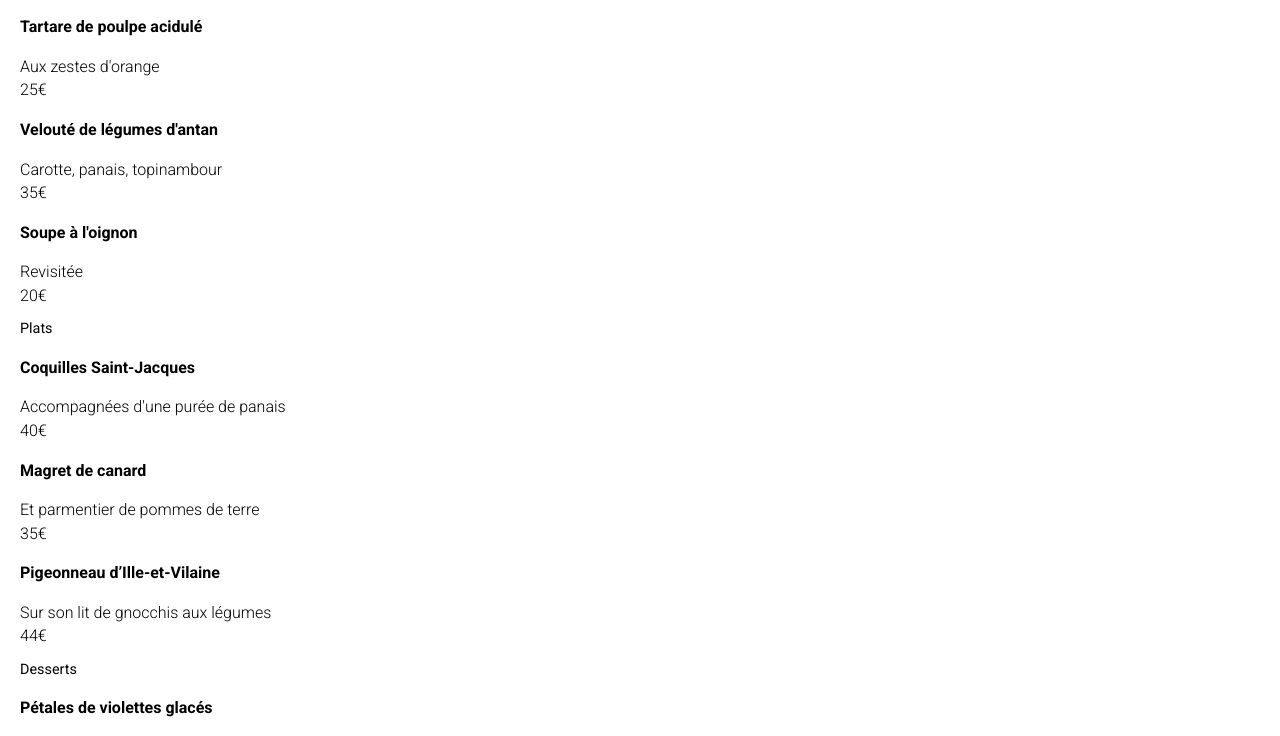
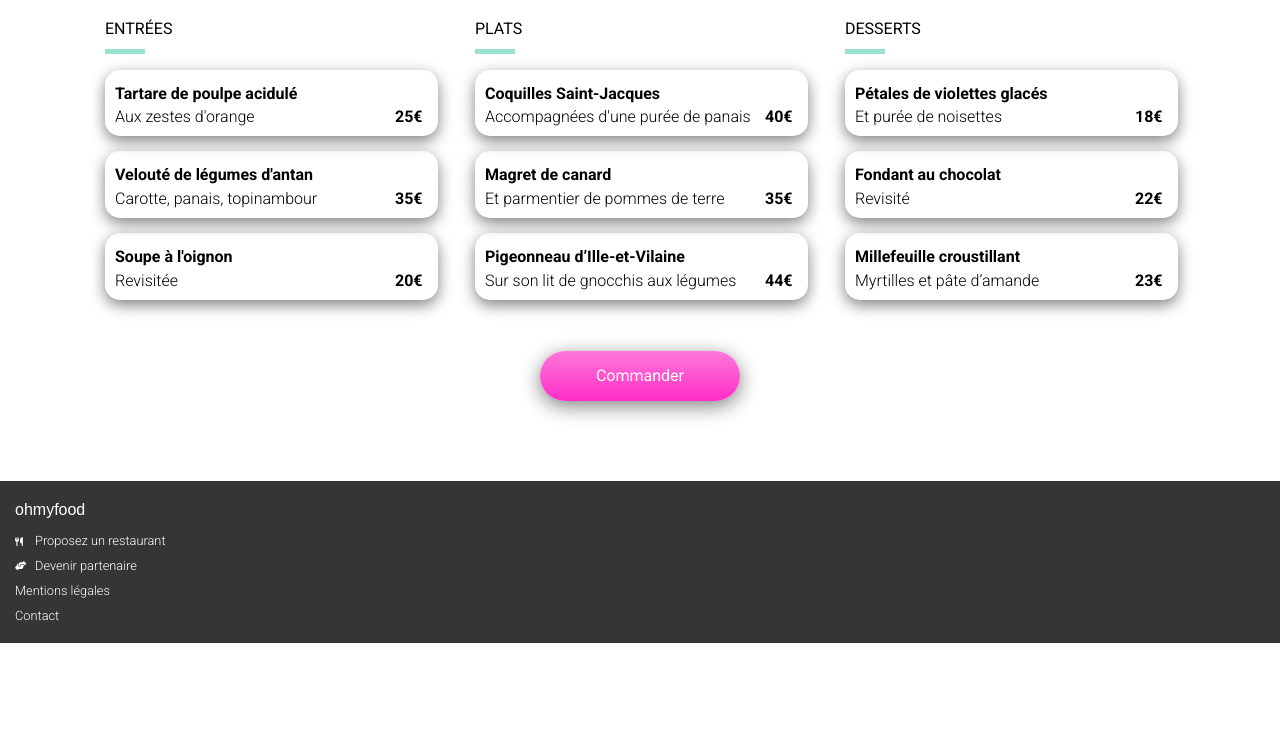
Before and after one commit to FebScap/NicolasVanhorle_P3_10032022, a website: page menus/aLaFrancaise.html in a window 1280 px wide. Shown: the part 976-1712 px from the top of the page. After the commit the page ends 1619 px from the top, so only its background shows below. Drawn offline with Linux system fonts and the light colour scheme; a web font is replaced by a local one.

Commit message:
feat(scss): suite pages menu

```diff
--- a/menus/aLaFrancaise.html
+++ b/menus/aLaFrancaise.html
@@ -44,71 +44,101 @@
           />
         </div>
         <h2 class="menu__title section__title">À la française</h2>
+
+        <div class="menu__storage">
           <!--Entrées-->
+          <div class="menu__section">
             <h3 class="menu__subtitle">Entrées</h3>
             <ul class="menu__box">
               <li class="card">
                 <h4 class="card__title">Tartare de poulpe acidulé</h4>
+                <div class="card__box">
                   <p class="card__text">Aux zestes d'orange</p>
                   <p class="card__price">25€</p>
+                </div>
               </li>
 
               <li class="card">
                 <h4 class="card__title">Velouté de légumes d'antan</h4>
+                <div class="card__box">
                   <p class="card__text">Carotte, panais, topinambour</p>
                   <p class="card__price">35€</p>
+                </div>
               </li>
 
               <li class="card">
                 <h4 class="card__title">Soupe à l'oignon</h4>
+                <div class="card__box">
                   <p class="card__text">Revisitée</p>
                   <p class="card__price">20€</p>
+                </div>
               </li>
             </ul>
+          </div>
 
           <!--Plats-->
+          <div class="menu__section">
             <h3 class="menu__subtitle">Plats</h3>
             <ul class="menu__box">
               <li class="card">
                 <h4 class="card__title">Coquilles Saint-Jacques</h4>
+                <div class="card__box">
                   <p class="card__text">Accompagnées d'une purée de panais</p>
                   <p class="card__price">40€</p>
+                </div>
               </li>
 
               <li class="card">
                 <h4 class="card__title">Magret de canard</h4>
+                <div class="card__box">
                   <p class="card__text">Et parmentier de pommes de terre</p>
                   <p class="card__price">35€</p>
+                </div>
               </li>
 
               <li class="card">
                 <h4 class="card__title">Pigeonneau d’Ille-et-Vilaine</h4>
+                <div class="card__box">
                   <p class="card__text">Sur son lit de gnocchis aux légumes</p>
                   <p class="card__price">44€</p>
+                </div>
               </li>
             </ul>
+          </div>
 
           <!--Desserts-->
+          <div class="menu__section">
             <h3 class="menu__subtitle">Desserts</h3>
             <ul class="menu__box">
               <li class="card">
                 <h4 class="card__title">Pétales de violettes glacés</h4>
+                <div class="card__box">
                   <p class="card__text">Et purée de noisettes</p>
                   <p class="card__price">18€</p>
+                </div>
               </li>
 
               <li class="card">
                 <h4 class="card__title">Fondant au chocolat</h4>
+                <div class="card__box">
                   <p class="card__text">Revisité</p>
                   <p class="card__price">22€</p>
+                </div>
               </li>
 
               <li class="card">
                 <h4 class="card__title">Millefeuille croustillant</h4>
+                <div class="card__box">
                   <p class="card__text">Myrtilles et pâte d’amande</p>
                   <p class="card__price">23€</p>
+                </div>
               </li>
             </ul>
+          </div>
+        </div>
+        <span class="command">
+          <button class="command__button reserve__button">Commander</button>
+        </span>
       </section>
     </main>
 
--- a/sass/Base/_typography.scss
+++ b/sass/Base/_typography.scss
@@ -7,6 +7,10 @@ h3 {
   font-weight: 400;
   font-size: .9em;
   margin: 0;
+}
+
+h4 {
+  margin: 5px 0;
 }
 
 i {
--- a/sass/Pages/_menus.scss
+++ b/sass/Pages/_menus.scss
@@ -1,5 +1,16 @@
 .menu {
   margin: 0;
+  &__storage {
+    display: flex;
+    flex-direction: row;
+    flex-wrap: wrap;
+    width: 100%;
+    justify-content: center;
+  }
+  &__section {
+    margin-left: 20px;
+    min-width: 350px;
+  }
   &__img {
     margin-bottom: -30px;
     & img {
@@ -15,11 +26,44 @@
     padding-top: 30px;
     border-radius: 30px;
   }
-
   &__subtitle {
-    padding-left: 20px;
-  }
-  &__box {
-    padding-left: 20px;
+    margin-top: 40px;
+    width: 40px;
+    padding-bottom: 10px;
+    text-transform: uppercase;
+    font-size: 1em;
+    border-bottom: 5px solid $color-tertiary;
   }
 }
+
+.card {
+  padding: 10px;
+  padding-right: 15px;
+  margin-bottom: 15px;
+  border-radius: 15px;
+  @include box-shadow;
+  display: flex;
+  flex-direction: column;
+  width: 95%;
+  &__box {
+    display: flex;
+    flex-direction: row;
+    justify-content: space-between;
+  }
+  & p {
+    margin: 0;
+  }
+  &__price {
+    font-weight: 600;
+  }
+}
+
+.command {
+  @include display-center(row);
+  &__button {
+    width: 200px;
+    height: 50px;
+    margin-bottom: 80px;
+    margin-top: 35px;
+  }
+}
```
Also changed, not shown: css/style.css, 1 other file. Lines whose indentation alone changed are shown as unchanged.
